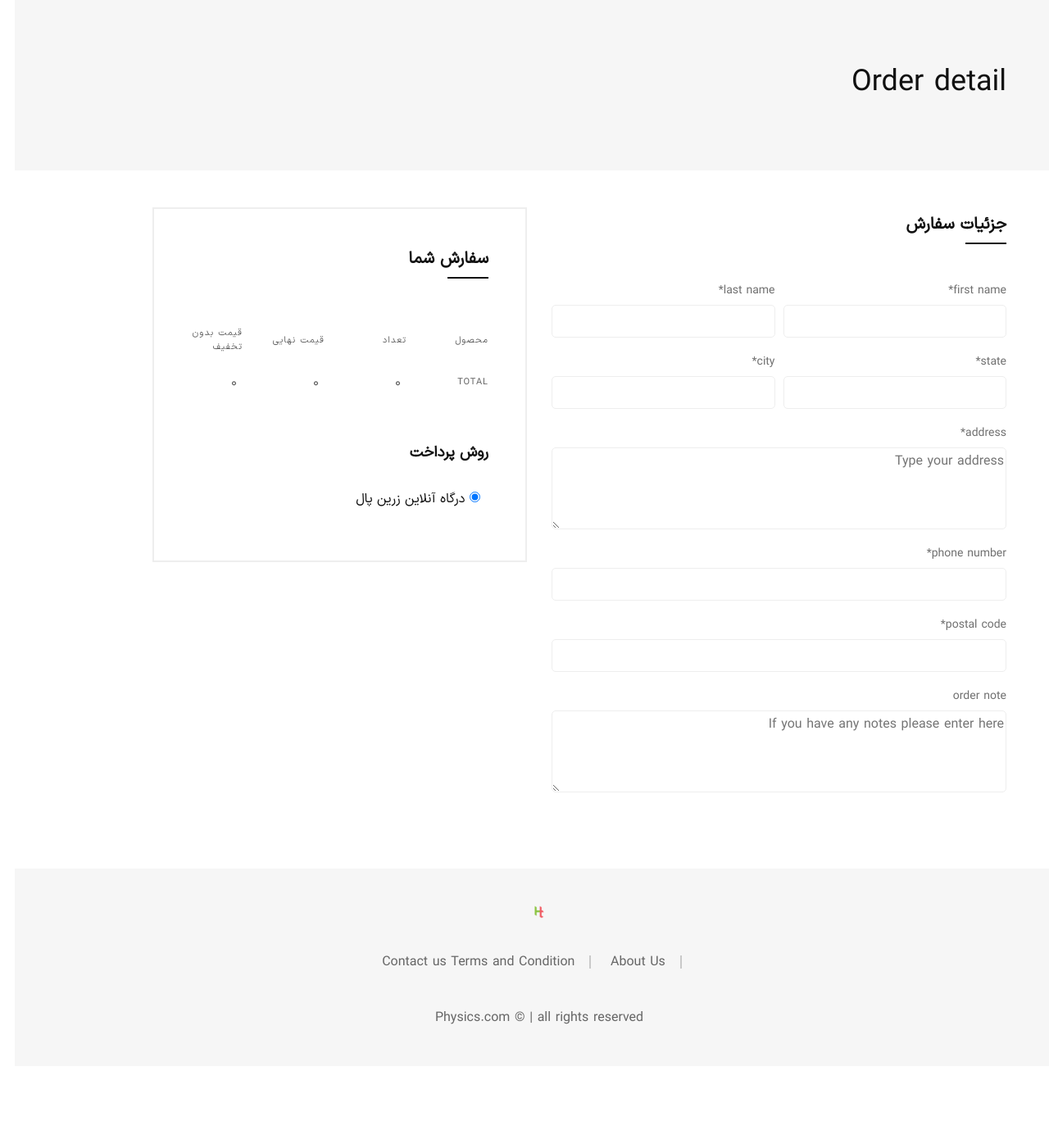
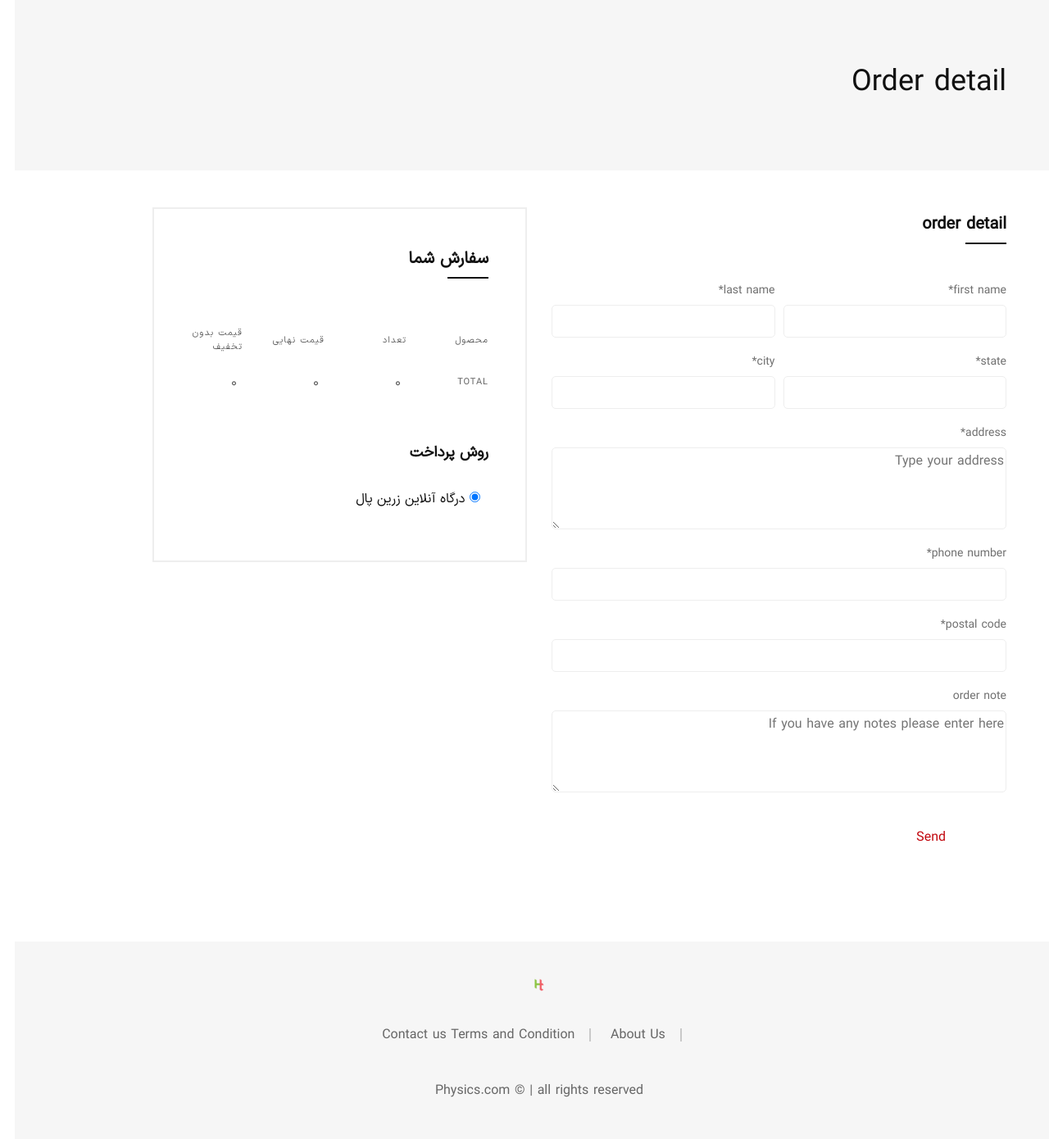
Before and after one commit to Saeed9731/Django_Online_Shope_PostgreSql, a Django app: page /order/create/ in a window 1280 px wide. Shown: the part 104-1494 px from the top of the page at 82% size. Before the commit the page ends 1354 px from the top, so only its background shows below. Run offline with Django 4.2, Linux system fonts and the light colour scheme; the visitor is signed in with stand-in values (Sample User, id 1); parts of the project's set-up code (start-up, migrations or seed data) failed here and were passed over; some libraries are stand-ins or nearby versions; some web fonts are replaced.

Commit message:
order save in database

```diff
--- a/cart/templates/cart/cart_detail.html
+++ b/cart/templates/cart/cart_detail.html
@@ -134,7 +134,7 @@
                                     </div>
                                 </div>
                             </div>
-                            <a href="checkout.html" class="btn btn-fullwidth btn-bg-red btn-color-white btn-hover-2">
+                            <a href="{% url 'order_create' %}" class="btn btn-fullwidth btn-bg-red btn-color-white btn-hover-2">
                                 {% trans 'Registration orders' %}
                             </a>
                         </div>
--- a/cart/templates/cart/cart_sidebar.html
+++ b/cart/templates/cart/cart_sidebar.html
@@ -60,7 +60,7 @@
                 <div class="mini-cart__buttons">
                     <a href="{% url 'cart:cart_detail' %}"
                        class="btn btn-fullwidth btn-bg-sand mb--20">{% trans 'Go to cart' %}</a>
-                    <a href="checkout.html" class="btn btn-fullwidth btn-bg-sand">{% trans 'Checkout' %}</a>
+                    <a href="{% url 'order_create' %}" class="btn btn-fullwidth btn-bg-sand">{% trans 'Checkout' %}</a>
                 </div>
             </div>
         </div>
--- a/orders/templates/orders/order_create.html
+++ b/orders/templates/orders/order_create.html
@@ -28,25 +28,29 @@
                     <!-- Checkout Area Start -->
                     <div class="col-lg-6">
                         <div class="checkout-title mt--10">
-                            <h2>جزئیات سفارش</h2>
+                            <h2>{% trans 'order detail' %}</h2>
                         </div>
                         <div class="checkout-form">
-                            {#                            {% csrf_token %}#}
-                            {#                            {{ form|crispy }}#}
-                            <form action="#" class="form form--checkout">
+                            <form action="" method="POST" class="form form--checkout">
+                                {% csrf_token %}
+                                {% if form.errors %}
+                                    <div class="alert alert-danger">
+                                        {{ form.errors }}
+                                    </div>
+                                {% endif %}
                                 <div class="form-row mb--20">
                                     <div class="form__group col-md-6 mb-sm--30">
                                         <label for="billing_fname"
                                                class="form__label form__label--2">{% trans 'first name' %}<span
                                                 class="required">*</span></label>
-                                        <input type="text" name="first_name" id="billing_fname"
+                                        <input type="text" name="{{ form.first_name.name }}" id="billing_fname"
                                                class="form__input form__input--2">
                                     </div>
                                     <div class="form__group col-md-6">
                                         <label for="billing_lname"
                                                class="form__label form__label--2">{% trans 'last name' %}<span
                                                 class="required">*</span></label>
-                                        <input type="text" name="last_name" id="billing_lname"
+                                        <input type="text" name="{{ form.last_name.name }}" id="billing_lname"
                                                class="form__input form__input--2">
                                     </div>
                                 </div>
@@ -55,14 +59,14 @@
                                         <label for="billing_fname"
                                                class="form__label form__label--2">{% trans 'state' %}<span
                                                 class="required">*</span></label>
-                                        <input type="text" name="State" id="billing_fname"
+                                        <input type="text" name="{{ form.State.name }}" id="billing_fname"
                                                class="form__input form__input--2">
                                     </div>
                                     <div class="form__group col-md-6">
                                         <label for="billing_lname"
                                                class="form__label form__label--2">{% trans 'city' %}<span
                                                 class="required">*</span></label>
-                                        <input type="text" name="city" id="billing_lname"
+                                        <input type="text" name="{{ form.city.name }}" id="billing_lname"
                                                class="form__input form__input--2">
                                     </div>
                                 </div>
@@ -72,7 +76,7 @@
                                                class="form__label form__label--2">{% trans 'address' %}<span
                                                 class="required">*</span></label>
                                         <textarea class="form__input form__input--2 form__input--textarea"
-                                                  type="text" name="address" id="billing_company"
+                                                  type="text" name="{{ form.address.name }}" id="billing_company"
                                                   placeholder="{% trans 'Type your address' %}"></textarea>
                                     </div>
                                 </div>
@@ -81,16 +85,16 @@
                                         <label for="billing_phone"
                                                class="form__label form__label--2">{% trans 'phone number' %}<span
                                                 class="required">*</span></label>
-                                        <input type="text" name="phone_number" id="billing_phone"
+                                        <input type="text" name="{{ form.phone_number.name }}" id="billing_phone"
                                                class="form__input form__input--2">
                                     </div>
                                 </div>
                                 <div class="form-row mb--20">
                                     <div class="form__group col-12">
-                                        <label for="billing_email"
+                                        <label for="billing_post"
                                                class="form__label form__label--2">{% trans 'postal code' %}<span
                                                 class="required">*</span></label>
-                                        <input type="email" name="postal_cod" id="billing_email"
+                                        <input type="text" name="{{ form.postal_code.name }}" id="billing_post"
                                                class="form__input form__input--2">
                                     </div>
                                 </div>
@@ -99,10 +103,11 @@
                                         <label for="orderNotes"
                                                class="form__label form__label--2">{% trans 'order note' %}</label>
                                         <textarea class="form__input form__input--2 form__input--textarea"
-                                                  id="orderNotes" name="orders_note"
+                                                  id="orderNotes" name="{{ form.orders_note.name }}"
                                                   placeholder="{% trans 'If you have any notes please enter here' %}"></textarea>
                                     </div>
-                                </div>
+                                </div><br>
+                                <button class="btn" type="submit">{% trans 'Send' %}</button>
                             </form>
                         </div>
                     </div>
--- a/orders/views.py
+++ b/orders/views.py
@@ -1,9 +1,18 @@
 from django.shortcuts import render
+from django.contrib.auth.decorators import login_required
 
 from .form import OrderForm
 
+@login_required()
+def order_create_view(request):
+    order_form = OrderForm()
+    if request.method == 'POST':
+        order_form = OrderForm(request.POST)
 
-def order_create_view(request):
+        if order_form.is_valid():
+            order_obj=order_form.save(commit=False)
+            order_obj.user = request.user
+            order_obj.save()
     return render(request, 'orders/order_create.html', context={
-        'form': OrderForm()
+        'form': order_form,
     })
```
